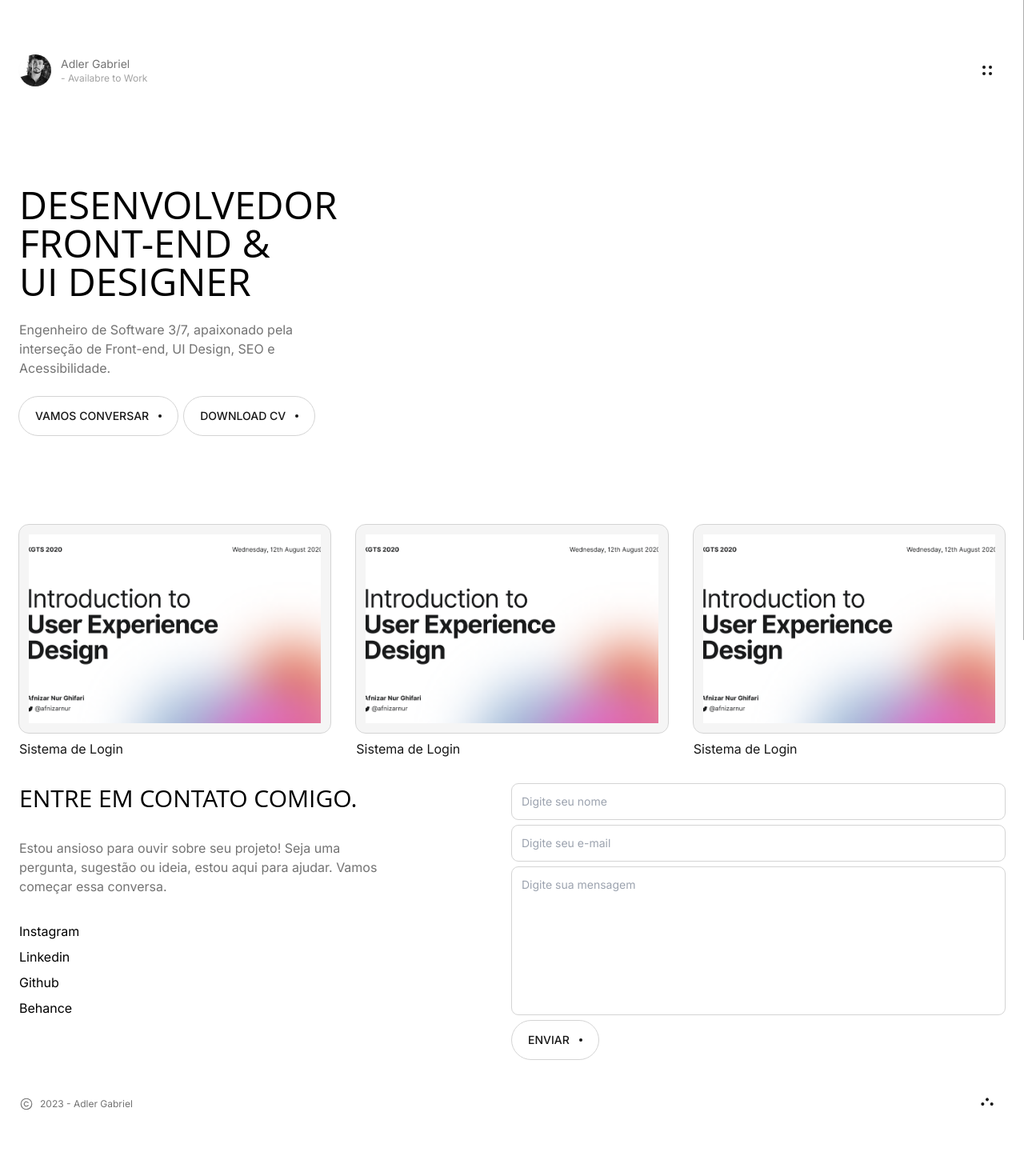
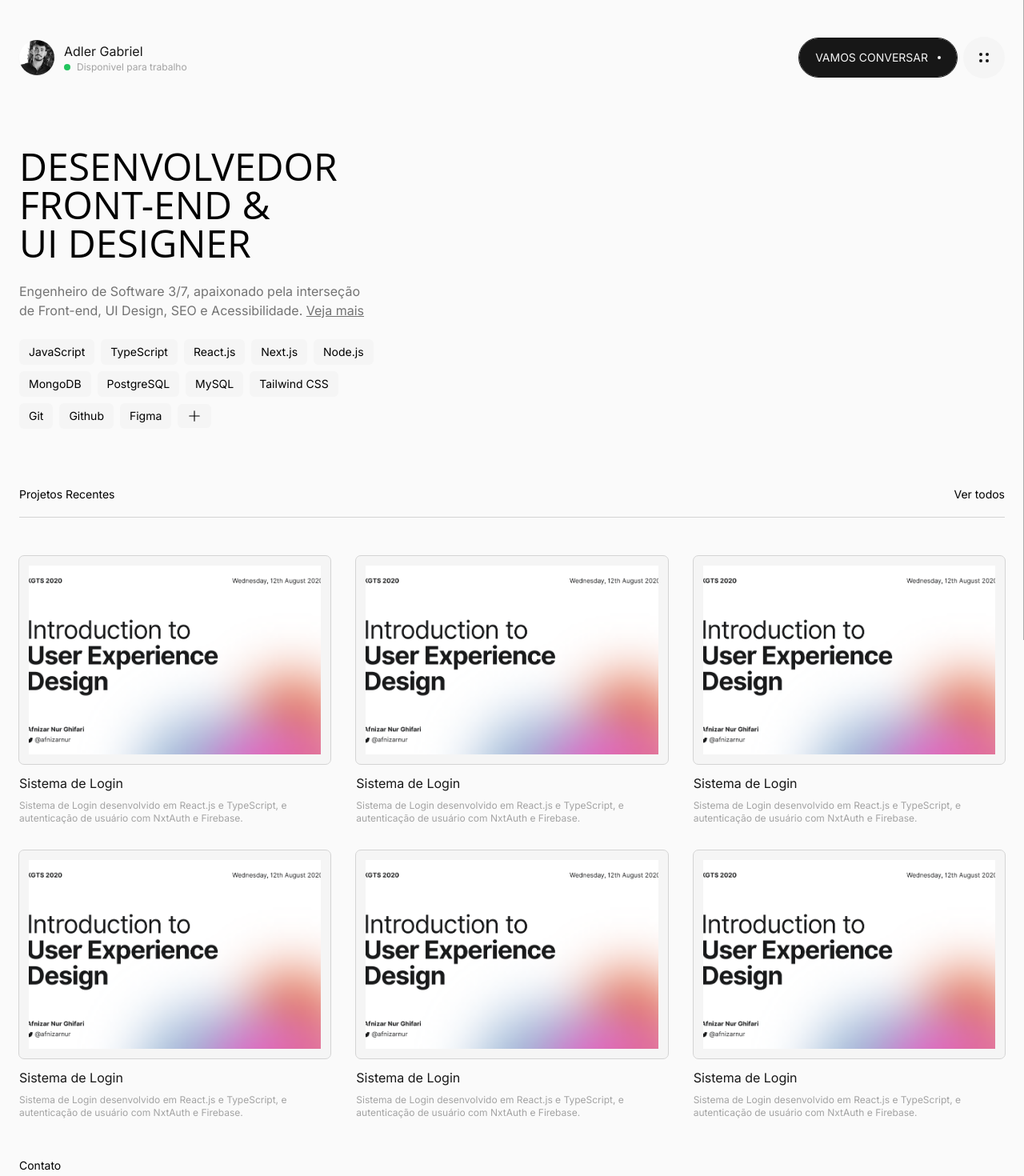
Before and after one commit to estudioadler/Portfolio, a Next.js app: page / in a window 1280 px wide. Shown: the top 1470 px of the page at 80% size. Built offline with nearby package versions, Linux system fonts and the light colour scheme.

Commit message:
att components

```diff
--- a/src/app/globals.css
+++ b/src/app/globals.css
@@ -3,7 +3,7 @@
 @tailwind utilities;
 
 body {
-  @apply container mx-auto p-6
+  @apply container mx-auto px-6 py-2 bg-neutral-50
 }
 .menu-animado {
   @apply translate-x-full transition-transform duration-[0.3s] ease-[ease];
@@ -17,3 +17,15 @@ body {
 .outline-hover {
   @apply p-3 outline outline-1 outline-neutral-300 hover:outline-neutral-400 hover:transition ease-in-out duration-300
 }
+.underline-hover-effect {
+  @apply inline-block relative mt-2
+}
+
+.underline-hover-effect::after {
+  content: "";
+  @apply absolute w-full transform scale-x-0 h-px bottom-0 left-0 bg-neutral-900 origin-bottom-left transition-transform duration-[0.3s] ease-out;
+}
+
+.underline-hover-effect:hover::after {
+  @apply transform scale-100 origin-bottom-left;
+}
--- a/src/app/page.tsx
+++ b/src/app/page.tsx
@@ -11,27 +11,56 @@ export default function Home() {
     <>
     <Header/>
     <Hero/>
+    <TitleSection title='Projetos Recentes' link='Ver todos'/>
     <section className='grid grid-cols-1 md:grid-cols-2 lg:grid-cols-3 gap-8 py-8'>
+
       <CardProjects
       alt=''
       title='Sistema de Login'
       imgUrl='/000.png'
       url='github.com'
+      description='Sistema de Login desenvolvido em React.js e TypeScript, e autenticação de usuário com NxtAuth e Firebase.'
       />
       <CardProjects
       alt=''
       title='Sistema de Login'
       imgUrl='/000.png'
       url='github.com'
+      description='Sistema de Login desenvolvido em React.js e TypeScript, e autenticação de usuário com NxtAuth e Firebase.'
       />
       <CardProjects
       alt=''
       title='Sistema de Login'
       imgUrl='/000.png'
       url='github.com'
+      description='Sistema de Login desenvolvido em React.js e TypeScript, e autenticação de usuário com NxtAuth e Firebase.'
+      />
+      <CardProjects
+      alt=''
+      title='Sistema de Login'
+      imgUrl='/000.png'
+      url='github.com'
+      description='Sistema de Login desenvolvido em React.js e TypeScript, e autenticação de usuário com NxtAuth e Firebase.'
+      />
+      <CardProjects
+      alt=''
+      title='Sistema de Login'
+      imgUrl='/000.png'
+      url='github.com'
+      description='Sistema de Login desenvolvido em React.js e TypeScript, e autenticação de usuário com NxtAuth e Firebase.'
+      />
+      <CardProjects
+      alt=''
+      title='Sistema de Login'
+      imgUrl='/000.png'
+      url='github.com'
+      description='Sistema de Login desenvolvido em React.js e TypeScript, e autenticação de usuário com NxtAuth e Firebase.'
       />
 
+
+
     </section>
+    <TitleSection title='Contato'/>
     <Contact/>
     <Footer/>
     </>
--- a/src/components/Button/Button.tsx
+++ b/src/components/Button/Button.tsx
@@ -12,15 +12,15 @@ export const Button = ({ text, iconLeft, variant, outline }: ButtonProps) => {
   return (
     <button
       draggable={false}
-      className={`group md:block w-max rounded-full bg-transparent outline outline-1 outline-neutral-300 hover:outline-neutral-400 py-3.5 px-5 relative overflow-hidden
-      ${variant === 'black' ? 'bg-neutral-900 text-neutral-100' : 'bg-neutral-50 text-neutral-900'} ${
+      className={`group md:block w-max rounded-full outline outline-1 outline-neutral-300 hover:outline-neutral-400 py-3.5 px-5 relative overflow-hidden
+      ${variant === 'black' ? 'bg-neutral-900 text-neutral-100 outline-neutral-900 hover:outline-neutral-900' : 'bg-neutral-50 text-neutral-900'} ${
         outline ? 'outline outline-1 outline-neutral-900' : '' // Adicionando a classe de borda condicional
       }`}
     >
       <div className="flex items-center justify-center gap-2">
         <div className="absolute left-3 transform -translate-x-8 group-hover:translate-x-0 transition-transform ease-out duration-300">{iconLeft}</div>
         <div className="flex justify-end items-center gap-3">
-          <div className=" text-xs md:text-sm font-medium uppercase group-hover:translate-x-5 transition-transform ease-out duration-300">{text}</div>
+          <div className=" text-xs md:text-sm font-normal uppercase group-hover:translate-x-5 transition-transform ease-out duration-300">{text}</div>
           <div className={`w-1 h-1 ${variant === 'black' ? 'bg-neutral-100' : 'bg-neutral-900'} rounded-full group-hover:translate-x-10 transition-transform ease-out duration-300`}></div>
         </div>
       </div>
--- a/src/components/CardPojects/CardProjects.tsx
+++ b/src/components/CardPojects/CardProjects.tsx
@@ -6,15 +6,17 @@ interface ICardProjectsProps {
   imgUrl?: string;
   alt: string
   title: string;
+  description?: string
   url: string
 }
 
-export const CardProjects = ({ imgUrl= "", alt = "", title, url }: ICardProjectsProps) => {
+export const CardProjects = ({ imgUrl= "", alt = "", title, url, description }: ICardProjectsProps) => {
   return (
-      <Link href={url} draggable={false} className="flex flex-col gap-2 rounded-xl w-full">
-        <Image alt={alt} src={imgUrl} width={1000} height={800} className="w-full h-[260px] object-cover bg-neutral-100 rounded-xl outline-hover"/>
-        <div className="flex justify-between items-center">
+      <Link href={url} draggable={false} className="flex flex-col gap-3 rounded-md w-full">
+        <Image alt={alt} src={imgUrl} width={1000} height={800} className="w-full h-[260px] object-cover bg-neutral-100 rounded-md outline-hover"/>
+        <div className="flex flex-col gap-2">
           <h2 className="text-neutral-900">{title}</h2>
+          <p className="text-neutral-400 text-xs">{description}</p>
         </div>
       </Link>
   );
--- a/src/components/Contact/Contact.tsx
+++ b/src/components/Contact/Contact.tsx
@@ -3,11 +3,19 @@
 import { ArrowRight } from "@phosphor-icons/react";
 import { Button } from "../Button/Button";
 import Link from "next/link";
+import { Links } from "../Links/Links";
 export const Contact = () => {
+
+  const socialLinks = [
+    { label: "Github", link: "https://github.com/estudioadler" },
+    { label: "Linkedin", link: "https://www.linkedin.com/in/adlergabriel" },
+    { label: "Twitter", link: "https://twitter.com/a_gabriel20" },
+    { label: "Instagram", link: "https://www.instagram.com/adler__gabriel" },
+  ]
 
 
   return (
-    <section className="md:flex justify-between font-sora">
+    <section className="md:flex justify-between font-sora py-8 md:py-20">
       <div className="flex flex-col gap-8 max-w-md">
         <h1 className="text-3xl font-medium uppercase font-sans">Entre em contato comigo.</h1>
         <p className="text-neutral-500">
@@ -15,55 +23,22 @@ export const Contact = () => {
           sugestão ou ideia, estou aqui para ajudar. Vamos começar essa
           conversa.
         </p>
+        {/*social links*/}
         <div className="flex justify-between mb-8">
           <ul className="flex flex-col gap-2">
-            <li>
-              <Link
-                href={""}
-                target="_blank"
-                rel="noopener noreferrer"
-                className="underline-hover-effect"
-              >
-                Instagram
-              </Link>
-            </li>
-            <li>
-              <Link
-                href={""}
-                target="_blank"
-                rel="noopener noreferrer"
-                className="underline-hover-effect"
-              >
-                Linkedin
-              </Link>
-            </li>
-            <li>
-              <Link
-                href={""}
-                target="_blank"
-                rel="noopener noreferrer"
-                className="underline-hover-effect"
-              >
-                Github
-              </Link>
-            </li>
-            <li>
-              <Link
-                href={""}
-                target="_blank"
-                rel="noopener noreferrer"
-                className="underline-hover-effect"
-              >
-                Behance
-              </Link>
-            </li>
+            {socialLinks.map((link: any) => (
+              <li key={link.label} className="flex items-baseline gap-2">
+                <Links url={link.link} icon={<ArrowRight size={16} />}>{link.label}</Links>
+              </li>
+            ))}
           </ul>
         </div>
       </div>
+      {/*form*/}
       <form
         className="flex flex-col gap-2 md:w-1/2">
         <input
-          className="resize-none p-4 text-sm rounded-lg outline-hover"
+          className="bg-transparent resize-none p-4 text-sm rounded-md outline-hover"
           type="text"
           id="nome"
           name="nome"
@@ -71,7 +46,7 @@ export const Contact = () => {
           required
         />
         <input
-          className="resize-none p-4 text-sm rounded-lg outline-hover"
+          className="bg-transparent resize-none p-4 text-sm rounded-md outline-hover"
           type="email"
           id="email"
           name="email"
@@ -79,7 +54,7 @@ export const Contact = () => {
           required
         />
         <textarea
-          className="resize-none p-4 text-sm rounded-lg outline-hover"
+          className="bg-transparent resize-none p-4 text-sm rounded-md outline-hover"
           id="mensagem"
           name="mensagem"
           placeholder="Digite sua mensagem"
--- a/src/components/Footer/Footer.tsx
+++ b/src/components/Footer/Footer.tsx
@@ -1,4 +1,4 @@
-import { Copyright } from "@phosphor-icons/react/dist/ssr";
+import { ArrowUp, Copyright } from "@phosphor-icons/react/dist/ssr";
 import Link from "next/link";
 
 export const Footer = () => {
@@ -9,16 +9,14 @@ export const Footer = () => {
   const currentYear = currentDate.getFullYear();
 
   return (
-    <footer className="flex justify-between items-center w-full h-28">
-      <div className="flex gap-2 items-center text-xs text-neutral-500">
+    <footer className="flex justify-between items-center w-full h-20">
+      <div className="flex gap-2 items-center text-sm text-neutral-500">
         <Copyright size={18} />
         {currentYear} - Adler Gabriel
       </div>
 
-      <Link href={"#"} className="grid grid-cols-2 gap-1 transform rotate-45 hover:bg-neutral-100 p-4 rounded-full">
-          <span className="w-1 h-1 bg-neutral-900 rounded-full"></span>
-          <span className="w-1 h-1 bg-neutral-900 rounded-full"></span>
-          <span className="w-1 h-1 bg-neutral-900 rounded-full"></span>
+      <Link href={"#"} className="text-neutral-900 outline outline-1 outline-neutral-300 hover:outline-neutral-400 p-5 rounded-full">
+          <ArrowUp size={18} />
         </Link>
     </footer>
   );
--- a/src/components/Header/Header.tsx
+++ b/src/components/Header/Header.tsx
@@ -1,10 +1,12 @@
 "use client";
 
 import { ArrowUpRight } from "@phosphor-icons/react";
-import { X } from "@phosphor-icons/react/dist/ssr";
+import { ArrowRight, Circle, X } from "@phosphor-icons/react/dist/ssr";
 import Image from "next/image";
 import Link from "next/link";
 import { useState } from "react";
+import { Button } from "../Button/Button";
+import { Links } from "../Links/Links";
 
 export const Header = () => {
   const [showMenu, setShowMenu] = useState(false);
@@ -14,28 +16,43 @@ export const Header = () => {
   };
 
   const menuItems = [
-    { label: "Home", link: "/" },
+    { label: "Inicio", link: "/" },
     { label: "Sobre", link: "/about" },
     { label: "Projetos", link: "/projects" },
     { label: "Skills", link: "/skills" },
     { label: "Contato", link: "/contact" },
   ];
 
+  const socialLinks = [
+    { label: "Github", link: "https://github.com/estudioadler" },
+    { label: "Linkedin", link: "https://www.linkedin.com/in/adlergabriel" },
+    { label: "Twitter", link: "https://twitter.com/a_gabriel20" },
+    { label: "Instagram", link: "https://www.instagram.com/adler__gabriel" },
+  ]
+
   return (
     <header className="flex justify-between items-center w-full h-20 md:h-32 font-sora">
       {/* logotipo */}
       <Link href={"#"} className="flex items-center gap-3">
-        <Image src="/eu.png" alt="logo" width={40} height={40} className="rounded-full shadow-sm" />
-      <div className="flex flex-col text-sm text-neutral-500">
+        <Image src="/eu.png" alt="logo" width={44} height={44} className="rounded-full shadow-sm" />
+      <div className="flex flex-col text-neutral-900">
         <span>Adler Gabriel</span>
-        <span className="text-xs text-neutral-400">- Availabre to Work</span>
+        <div className="flex items-center gap-2">
+          <div className="w-2 h-2 bg-green-500 rounded-full"></div>
+           <span className="text-xs text-neutral-400">Disponivel para trabalho</span>
+        </div>
       </div>
       </Link>
-      {/* botao do menu */}
+      {/* botao cta */}
+      <div className="flex items-center gap-2">
+        <div className="md:flex gap-2 items-center hidden">
+              <Button iconLeft={<ArrowRight size={18} />} text="Vamos conversar" variant={"black"} />
+        </div>
+        {/* botao hamburguer */}
         <Link
           href={"#"}
           onClick={toggleMenu}
-        className="group p-4 rounded-full bg-transparent hover:bg-neutral-100"
+          className="group p-5 rounded-full bg-neutral-100 hover:bg-neutral-200"
         >
           <div className="grid grid-cols-2 gap-1 group-hover:transform group-hover:-rotate-90 transition ease-in-out duration-300">
             <span className="w-1 h-1 bg-neutral-900 rounded-full"></span>
@@ -44,6 +61,7 @@ export const Header = () => {
             <span className="w-1 h-1 bg-neutral-900 rounded-full"></span>
           </div>
         </Link>
+      </div>
 
 
 
@@ -65,7 +83,7 @@ export const Header = () => {
         <Link
           href={"#"}
           onClick={toggleMenu}
-          className="text-neutral-100 bg-neutral-900 absolute top-10 md:top-16 right-6 md:right-16 p-3.5 rounded-full hover:bg-neutral-800 active:bg-neutral-700"
+          className="text-neutral-100 bg-neutral-900 absolute top-10 md:top-[44px] right-6 md:right-[61px] p-5 rounded-full hover:bg-neutral-800 active:bg-neutral-700"
         >
             <X size={18} weight="regular" />
         </Link>
@@ -101,46 +119,11 @@ export const Header = () => {
             <span className=" text-[0.625rem] text-neutral-400 uppercase">Redes sociais</span>
           </div>
             <ul className="flex gap-4 text-sm">
-              <li>
-                <Link
-                  href={""}
-                  target="_blank"
-                  rel="noopener noreferrer"
-                  className="underline-hover-effect"
-                >
-                  Instagram
-                </Link>
+            {socialLinks.map((link: any) => (
+              <li key={link.label} className="flex items-baseline gap-2">
+                <Links url={link.link}>{link.label}</Links>
               </li>
-              <li>
-                <Link
-                  href={""}
-                  target="_blank"
-                  rel="noopener noreferrer"
-                  className="underline-hover-effect"
-                >
-                  Linkedin
-                </Link>
-              </li>
-              <li>
-                <Link
-                  href={""}
-                  target="_blank"
-                  rel="noopener noreferrer"
-                  className="underline-hover-effect"
-                >
-                  Github
-                </Link>
-              </li>
-              <li>
-                <Link
-                  href={""}
-                  target="_blank"
-                  rel="noopener noreferrer"
-                  className="underline-hover-effect"
-                >
-                  Behance
-                </Link>
-              </li>
+            ))}
             </ul>
           </div>
         </div>
--- a/src/components/Hero/Hero.tsx
+++ b/src/components/Hero/Hero.tsx
@@ -1,21 +1,28 @@
-import { ArrowRight, DownloadSimple } from "@phosphor-icons/react";
+
+import Link from "next/link";
+import { MyTechs } from "../MyTechs/MyTechs";
+import { Plus } from "@phosphor-icons/react/dist/ssr";
 import { Button } from "../Button/Button";
 
 export const Hero = () => {
+  const techs = ["JavaScript", "TypeScript", "React.js", "Next.js", "Node.js", "MongoDB", "PostgreSQL", "MySQL", "Tailwind CSS", "Git", "Github", "Figma",];
   return (
     <>
-      <section className="flex flex-col gap-6 py-8 md:py-20">
-        <h1 className="text-4xl md:text-5xl uppercase font-sans font-medium">
-          desenvolvedor <br />
-          front-end & <br />
+      <section className="flex flex-col py-8 md:py-12">
+        <h1 className="text-4xl md:text-5xl uppercase font-sans font-medium mb-6">
+          desenvolvedor<br />
+          front-end &<br />
           ui designer
         </h1>
-        <div className="flex flex-col gap-6">
-          <p className="max-w-sm text-neutral-500">Engenheiro de Software 3/7, apaixonado pela interseção de Front-end, UI Design, SEO e Acessibilidade.</p>
-          <div className="flex gap-2 items-center">
-            <Button iconLeft={<ArrowRight size={20} />} text="Vamos conversar" variant={"white"} />
-            <Button iconLeft={<DownloadSimple size={20} />} text="Download CV" variant={"white"} />
+        <div className="flex flex-col gap-6 max-w-md">
+          <p className="max-w-md text-neutral-500">Engenheiro de Software 3/7, apaixonado pela interseção de Front-end, UI Design, SEO e Acessibilidade. <Link href={"#"} className="underline">Veja mais</Link></p>
+          <div className="flex items-center flex-wrap gap-2 text-sm">
+            {techs.map((tech) => (
+              <MyTechs key={tech} name={tech} />
+            ))}
+            <button className="w-fit py-1.5 px-3 bg-neutral-100 hover:bg-neutral-200 rounded-md"><Plus size={18} /></button>
           </div>
+
         </div>
       </section>
     </>
--- a/src/components/MyTechs/MyTechs.tsx
+++ b/src/components/MyTechs/MyTechs.tsx
@@ -1,21 +1,17 @@
-
-import { getRelativeTimeString } from "@/utils/get-relative-time"
 
 interface IMyTechsProps{
-  icon: React.ReactNode
   name: string,
-  startDate: string
 }
 
-export const MyTechs = ({icon, name, startDate}:IMyTechsProps) => {
-  const relativeTime = getRelativeTimeString(new Date(startDate), 'pt-BR',).replace('há', '')
+export const MyTechs = ({name}:IMyTechsProps) => {
   return (
-    <div className='flex flex-col gap-4 w-full p-6 bg-neutral-900 font-sora'>
-        <div key={name} className='flex items-center justify-between'>
+    <>
+    <div className='flex flex-col gap-4 w-fit py-1.5 px-3 bg-neutral-100 rounded-md font-sora'>
+        <div key={name} className='flex items-center justify-center'>
           {name}
-          {icon}
         </div>
-      <span className="text-sm text-neutral-500">{relativeTime} de experiência</span>
     </div>
+    </>
+
   );
 };
--- a/src/components/TitleSection/TitleSection.tsx
+++ b/src/components/TitleSection/TitleSection.tsx
@@ -10,9 +10,9 @@ export const TitleSection = ({
   link,
 }: ITitleSectionProps) => {
   return (
-    <div className="flex items-baseline justify-between pt-16 pb-4 font-sora">
-      <h2 className="font-normal text-xs uppercase">{title}</h2>
-        <Link href={"#"} className="text-sm underline-hover-effect">
+    <div className="flex items-baseline justify-between mb-4 py-4 font-sora border-b border-1 border-neutral-300">
+      <h2 className="font-normal text-sm">{title}</h2>
+        <Link href={"#"} className="text-sm pb-0.5 underline-hover-effect">
           {link}
         </Link>
     </div>
```
Also changed, not shown: src/components/Links/Links.tsx (+8 -4 lines). Lines whose indentation alone changed are shown as unchanged.
